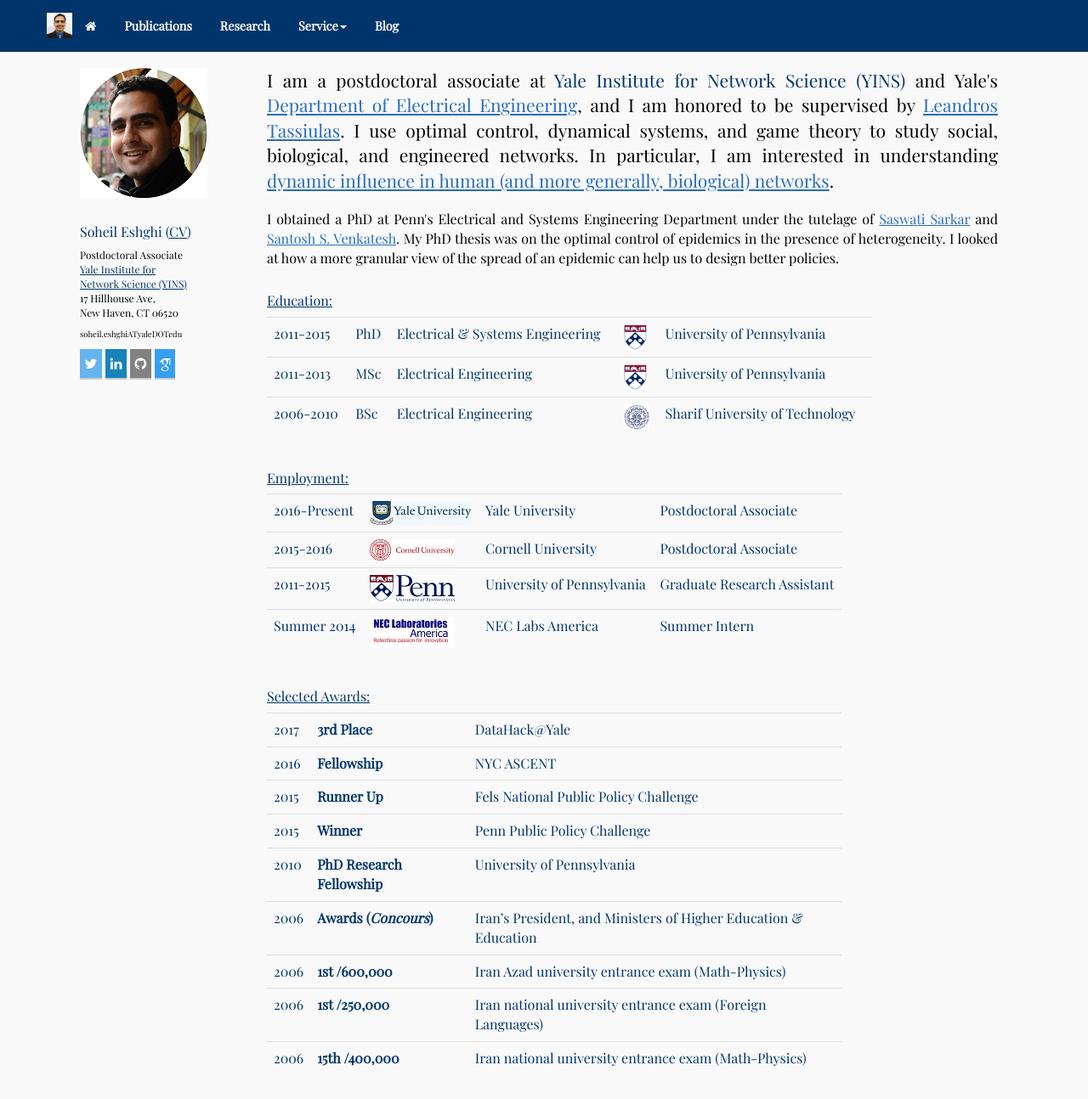
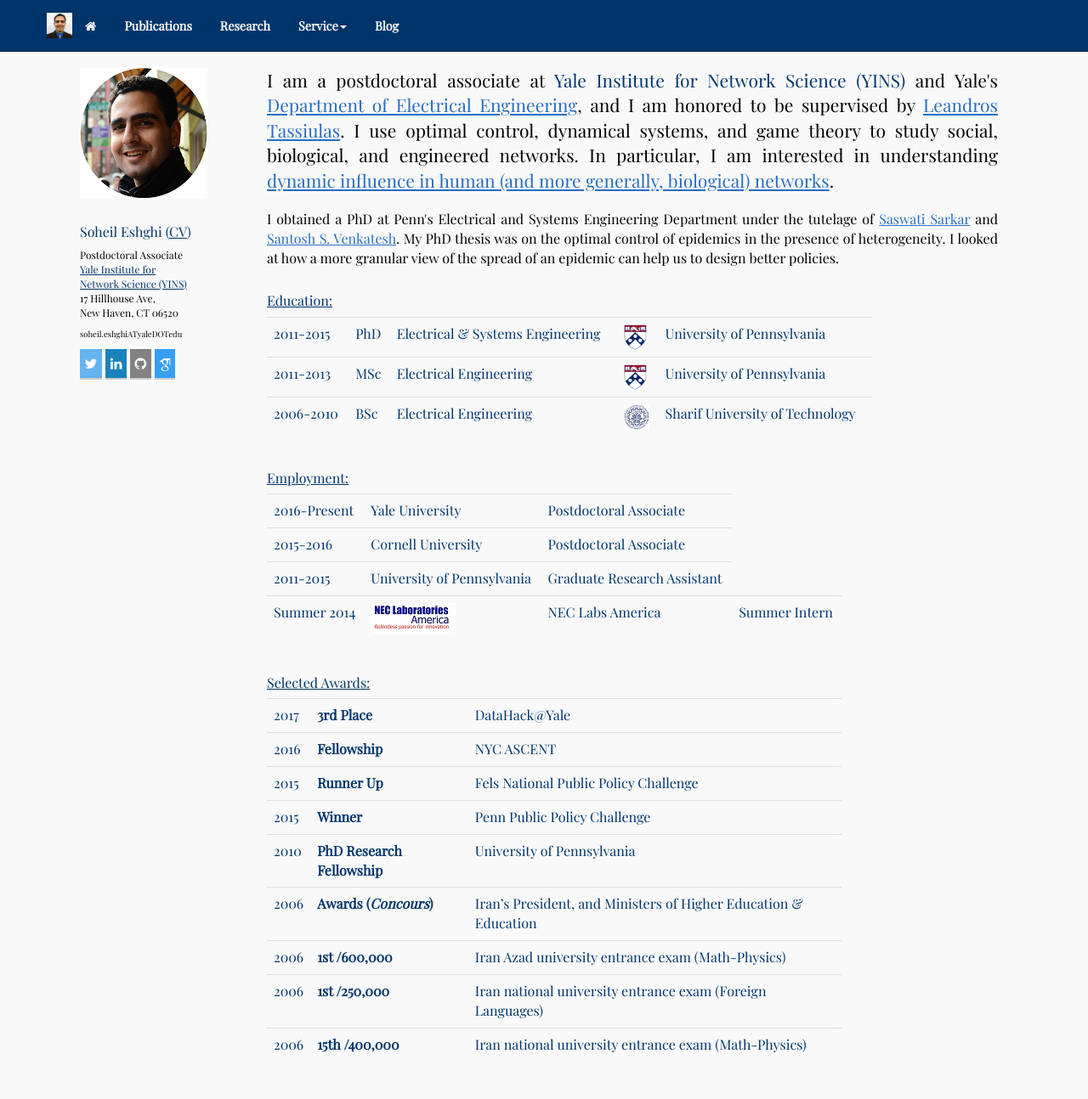
Before and after one commit to SoheilEshghi/SoheilEshghi.github.io, a Jekyll site: the page built from index.html, in a window 1280 px wide and 1296 px high. Shown: the whole window at 85% size. Built offline with Jekyll 4.4.1, drawn with Linux system fonts in a browser that asks for light colours; nearby versions of some CDN libraries; some web fonts are replaced.

Commit message:
Build site at 2017-06-19 03:25:56 UTC

```diff
--- a/_layouts/sidebar.html
+++ b/_layouts/sidebar.html
@@ -2,7 +2,7 @@
 layout: default
 ---
 
-			<div class="col-xs-12 col-sm-2 nopadding center-block"> <!--SE nopadding-->
+			<div class="col-xs-12 col-md-2 nopadding center-block"> <!--SE nopadding-->
         <!--<div class="row center">-->
 
 				  <a href="/"><img src="/images/soheil.png" align="center" class="img-responsive" style="padding-bottom: 10px;"></a>
@@ -38,7 +38,7 @@
 		</div><!-- /.container -->
 
 
-    <div class="col-xs-12 col-sm-10">
+    <div class="col-xs-12 col-md-10">
 
       <!-- Page Content -->
       <div class="container-fluid"><!--SE added fluid-->
--- a/index.html
+++ b/index.html
@@ -12,7 +12,7 @@
   <h1><u>Education:</u></h1>
 </div>
 <div class="col-sm-10">
-  <table  class="table table-responsive">
+  <table  class="table table-responsive table-striped">
     <tr>
       <td>2011-2015</td>
       <td>PhD</td>
@@ -40,22 +40,22 @@
   <h1><u>Employment:</u></h1>
 </div>
 <div class="col-sm-10">
-  <table style="width:95%" class="table table-responsive">
+  <table style="width:95%" class="table table-responsive table-striped">
   	<tr>
   		<tr>
   			<td>2016-Present</td>
-  			<td><img src="/images/yale.jpg" align="center" class="img-responsive" ></td>
+  			<td class="visible-sm"><img src="/images/yale.jpg" align="center" class="img-responsive" ></td>
   			<td>Yale University</td>
   			<td>Postdoctoral Associate</td>
   		</tr>
   		<td>2015-2016</td>
-  		<td><img src="/images/cornell.png" align="center" class="img-responsive"></td>
+  		<td  class="visible-sm"><img src="/images/cornell.png" align="center" class="img-responsive"></td>
   		<td>Cornell University</td>
   		<td>Postdoctoral Associate</td>
   	</tr>
     <tr>
       <td>2011-2015</td>
-  		<td><img src="/images/UPenn.png" align="center" class="img-responsive"></td>
+  		<td class="visible-sm"><img src="/images/UPenn.png" align="center" class="img-responsive"></td>
   		<td>University of Pennsylvania </td>
   		<td>Graduate Research Assistant</td>
     </tr>
```
Also changed, not shown: 8 other files.
